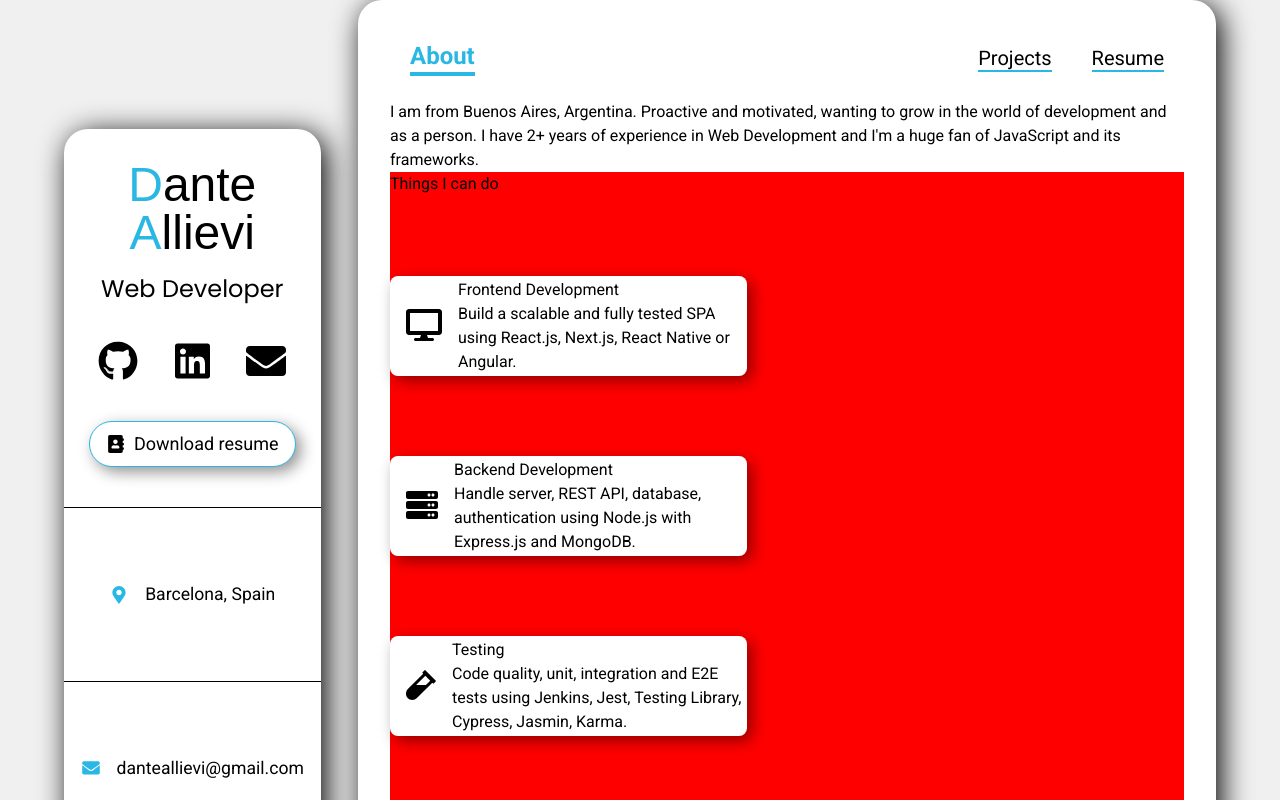
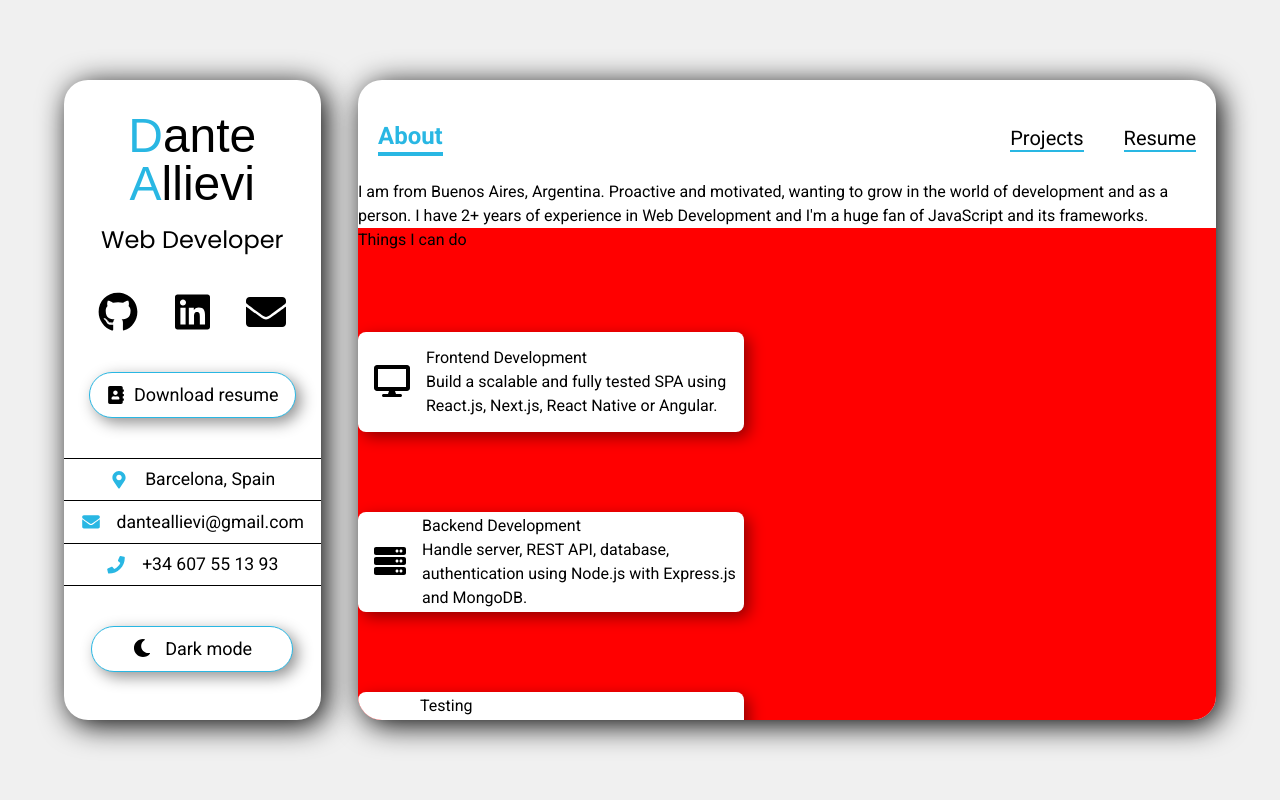
Before and after one commit to danteallievi/portfolio-next, a Next.js app: page / in a window 1280 px wide. Shown: the top 800 px of the page. Built offline with nearby package versions, Linux system fonts and the light colour scheme; a web font is replaced by a local one.

Commit message:
Max height added on the mixins cardBasics

```diff
--- a/styles/abstracts/_mixins.scss
+++ b/styles/abstracts/_mixins.scss
@@ -9,16 +9,20 @@
 @mixin cardBasics {
   @include shadowBasic;
   @apply rounded-3xl py-4;
+
+  overflow: hidden;
   background-color: var(--color-card);
 
-  @media (min-width: 1024px) {
+  @media (min-width: 1280px) {
     min-height: 80%;
+    max-height: 80%;
+    height: 80vh;
   }
 }
 
 @mixin mainCardBasics {
   @include cardBasics;
-  @apply col-span-12 xl:col-span-9 p-4 sm:px-8;
+  @apply col-span-12 xl:col-span-9;
 }
 
 @mixin sideCardBasics {
@@ -28,11 +32,10 @@
   flex-direction: column;
   align-items: center;
   @media (min-width: 1280px) {
-    min-height: 80%;
     width: 95%;
   }
 }
 
 @mixin buttonShade {
-  @apply rounded-full my-5 text-lg py-4 px-8 lg:py-2 lg:px-4;
+  @apply rounded-full my-5 text-lg py-4 px-8 xl:py-2 xl:px-4;
 }
```
